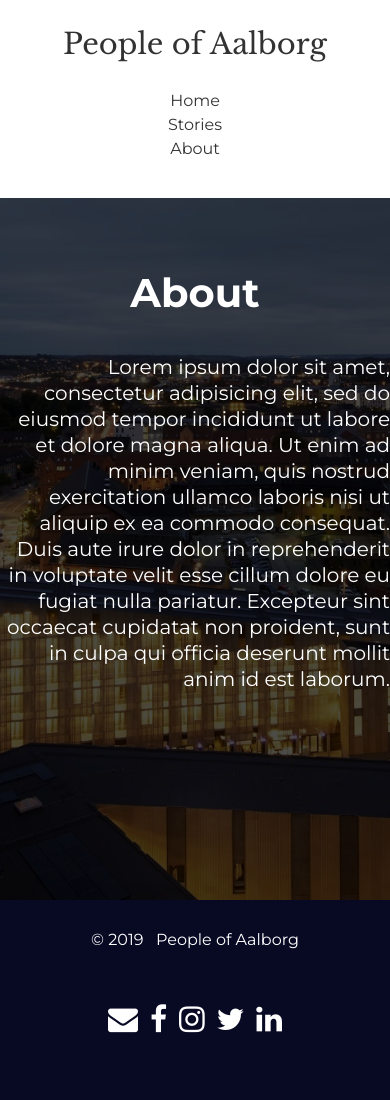
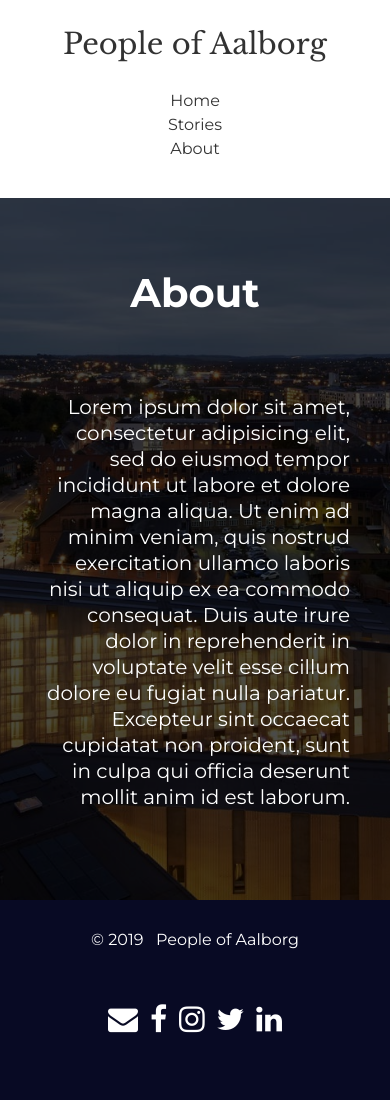
Before and after one commit to 2030-WebDev/PeopleOfAalborg-Jekyll, a Jekyll site: the page built from pages/about.html, in a window 390 px wide. Built offline with Jekyll 4.4.1, drawn with Linux system fonts in a browser that asks for light colours; nearby versions of some CDN libraries.

Commit message:
fixes #8

```diff
--- a/assets/css/about.css
+++ b/assets/css/about.css
@@ -32,3 +32,9 @@
     padding-right: 8%;
   }
 }
+
+@media (max-width: 900px) {
+    .about-text > p{
+      padding: 2em;
+    }
+}
```
